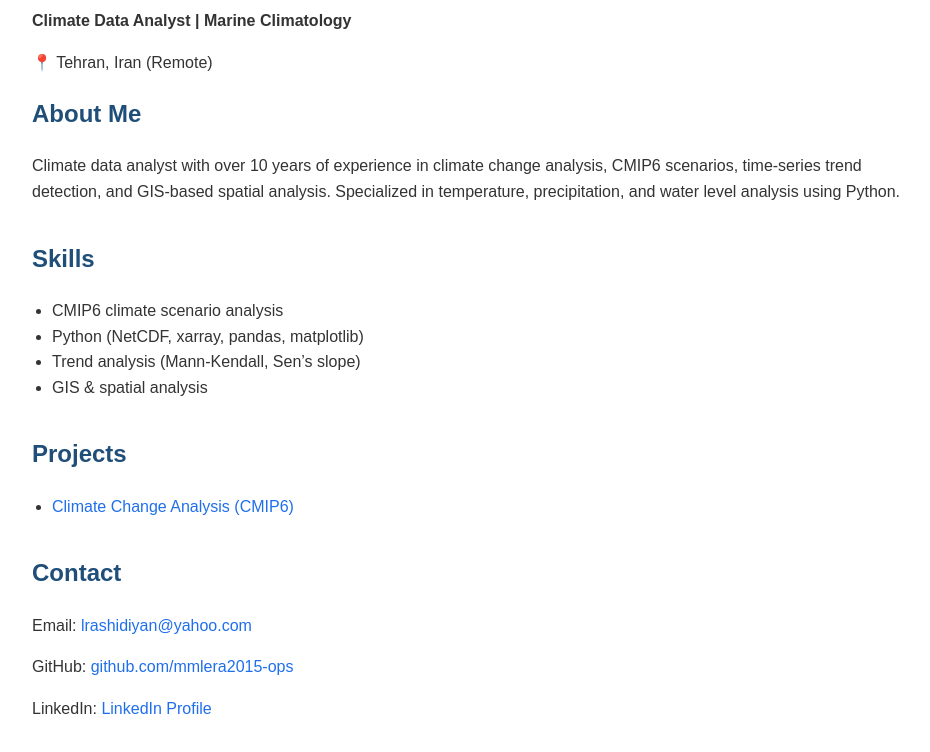
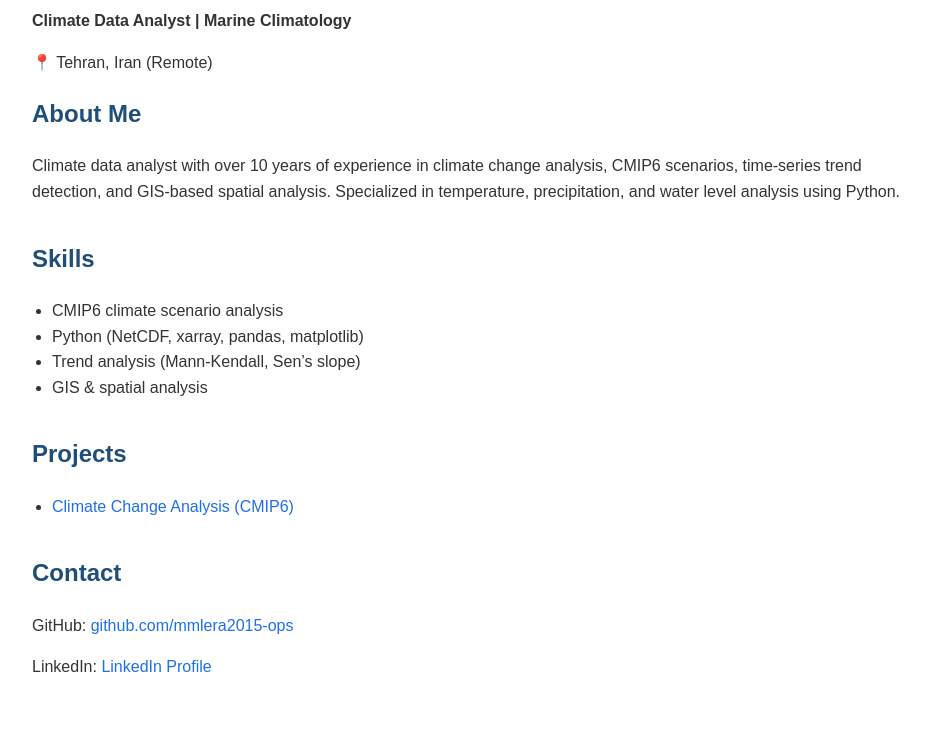
Before and after one commit to mmlera2015-ops/Climate_Change_analysis, a plain HTML site: page index.html in a window 1280 px wide. Shown: the part 116-868 px from the top of the page, without its empty margins (158-1088 px from the left). Drawn offline with Linux system fonts and the light colour scheme.

Commit message:
Remove personal email from public profile page

```diff
--- a/index.html
+++ b/index.html
@@ -66,7 +66,6 @@ Climate Change Analysis (CMIP6)
 
 <div class="section">
 <h2>Contact</h2>
-<p>Email: <a href="mailto:lrashidiyan@yahoo.com">lrashidiyan@yahoo.com</a></p>
 <p>GitHub: <a href="https://github.com/mmlera2015-ops" target="_blank">github.com/mmlera2015-ops</a></p>
 <p>LinkedIn: <a href="https://www.linkedin.com/in/leila-rashidian-5a8512315/" target="_blank">LinkedIn Profile</a></p>
 </div>
```
